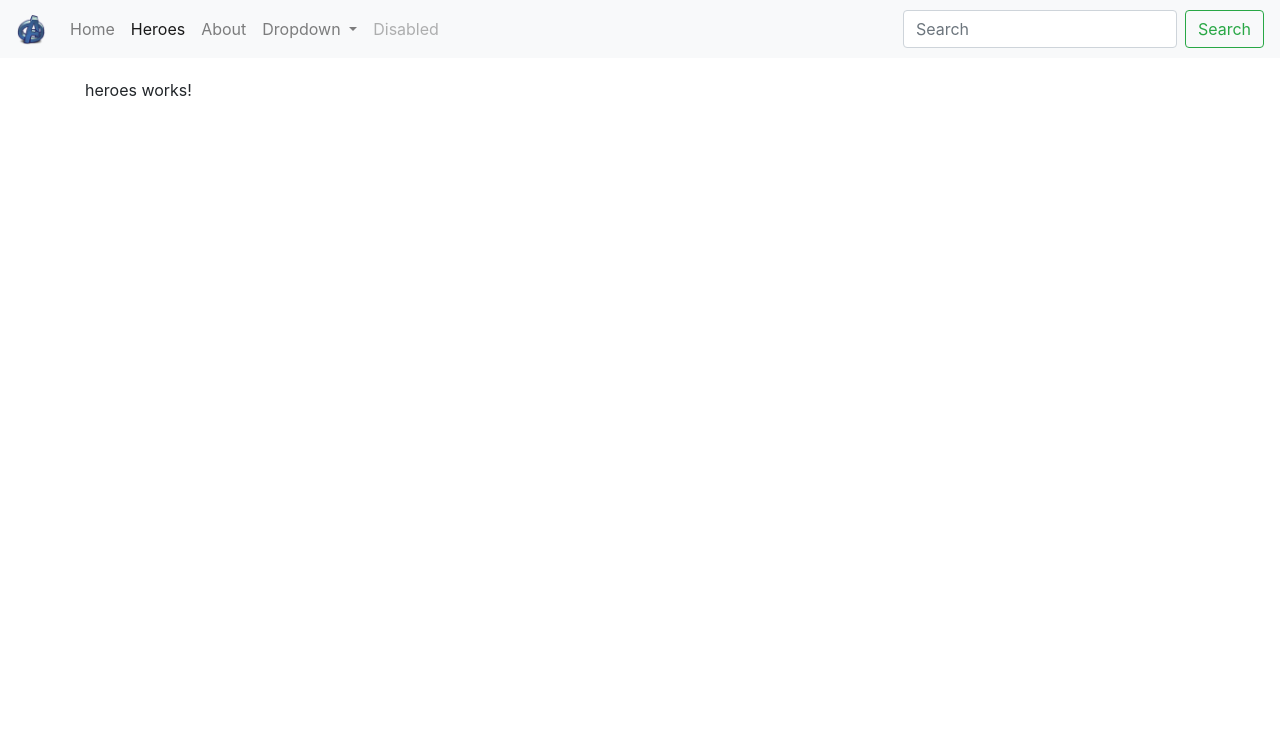
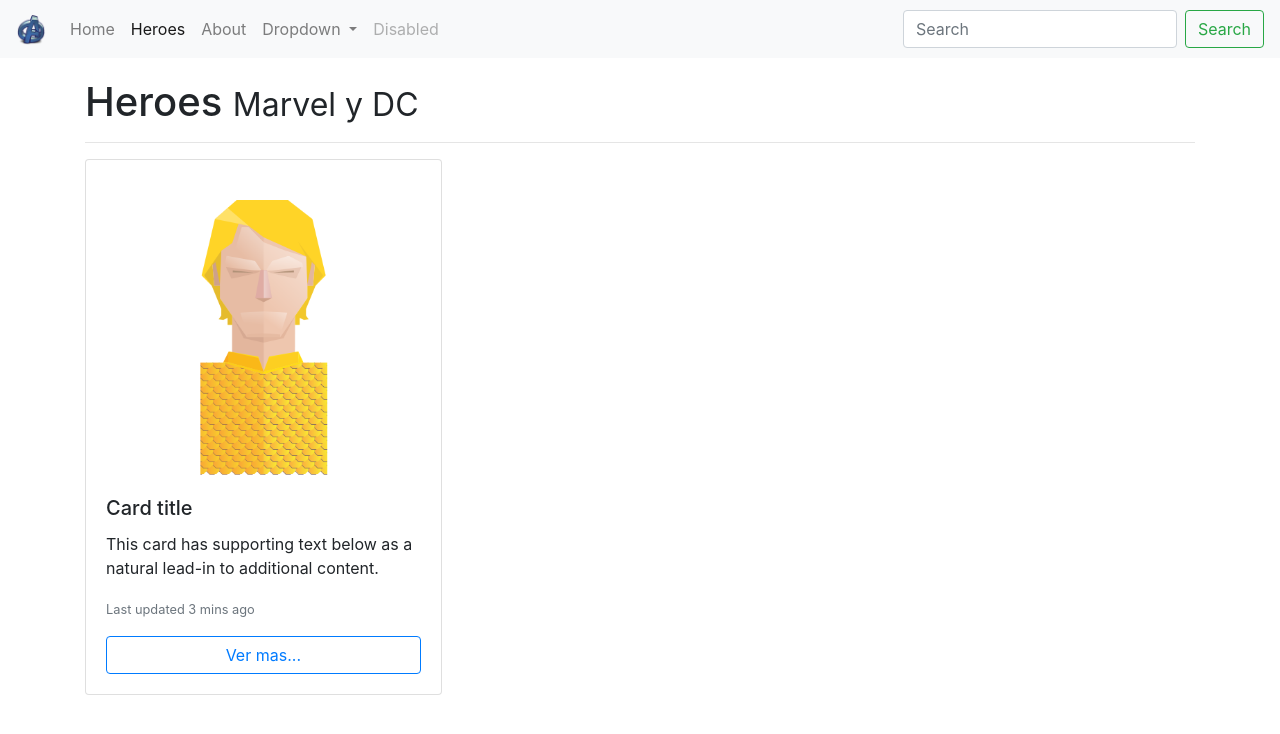
Before and after one commit to criss26/02-spa, an Angular app: page /heroes in a window 1280 px wide. Shown: the top 734 px of the page. Built offline with nearby package versions, Linux system fonts and the light colour scheme.

Commit message:
tarjeta de heroes

```diff
--- a/src/app/components/heroes/heroes.component.html
+++ b/src/app/components/heroes/heroes.component.html
@@ -1,3 +1,19 @@
-<p>
-  heroes works!
-</p>
+<h1>Heroes <small>Marvel y DC</small></h1>
+<hr>
+
+
+<div class="card-columns">
+
+    <div class="card">
+        <img class="card-img-top" src="assets/img/aquaman.png" alt="Card image cap">
+        <div class="card-body">
+          <h5 class="card-title">Card title</h5>
+          <p class="card-text">This card has supporting text below as a natural lead-in to additional content.</p>
+          <p class="card-text"><small class="text-muted">Last updated 3 mins ago</small></p>
+          <button type="button" class="btn btn-outline-primary btn-block">
+            Ver mas...
+          </button>
+        </div>
+    </div>
+
+</div>
--- a/src/styles.css
+++ b/src/styles.css
@@ -3,6 +3,9 @@
     margin-top: 20px;
 }
 
+body{
+  padding-bottom: 50px;
+}
 /*Animaciones*/
 
 .animated {
```
